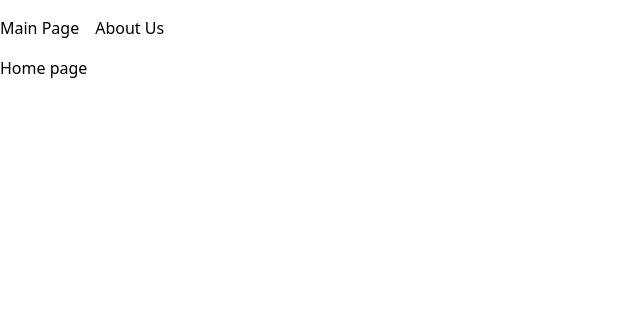
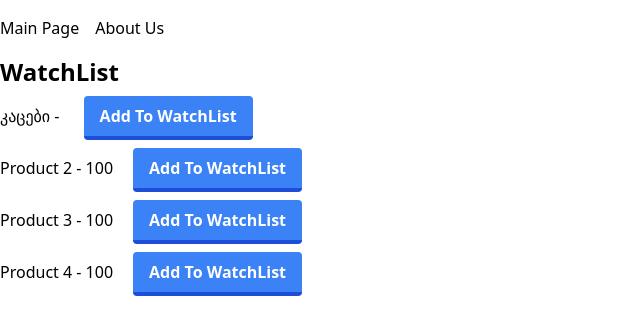
Before and after one commit to zurikelass/lovevue-master, a Vue app: page /#/ in a window 1280 px wide. Shown: the top 334 px of the page, without its empty margins (0-640 px from the left). Built offline with nearby package versions, Linux system fonts and the light colour scheme.

Commit message:
Add Search

```diff
--- a/src/App.vue
+++ b/src/App.vue
@@ -2,6 +2,8 @@
 import Cart from './components/Cart.vue'
 import Products from './components/Products.vue'
 import { useStore } from 'vuex'
+
+
 
 export default {
   components: {
@@ -12,7 +14,8 @@ export default {
     return {
       menu: [
         { routeName: 'Home', title: 'Main Page' },
-        { routeName: 'About', title: 'About Us' }
+        { routeName: 'About', title: 'About Us' },
+
       ]
     }
   },
--- /dev/null
+++ b/src/Search.vue
@@ -0,0 +1,24 @@
+<script>
+export default {
+  data() {
+    return {
+      searchTerm: ''
+    };
+  },
+  computed: {
+    filteredProducts() {
+      return this.$store.state.products.data.filter(product => {
+        return product.name.toLowerCase().includes(this.searchTerm.toLowerCase());
+      });
+    }
+  }
+};
+</script>
+<template>
+  <div>
+    <input type="text" v-model="searchTerm">
+    <div v-for="product in filteredProducts">
+      {{ product.name }}
+    </div>
+  </div>
+</template>
--- a/src/main.js
+++ b/src/main.js
@@ -3,16 +3,18 @@ import App from "./App.vue"
 import { createStore } from "vuex"
 import "./assets/main.css"
 import router from "./router/index.js"
+import Search from "./Search.vue"
 const app = createApp(App)
 
 const store = createStore({
     state(){
         return {
           products:{
+
            title: "WatchList",
            action: true,
            data:  [
-            {id: 1, name: "Product 1", price: 100},
+            {id: 1, name: "კაცები", description:'კაცები რომში'},
             {id: 2, name: "Product 2", price: 100 },
             {id: 3, name: "Product 3", price: 100 },
             {id: 4 , name: "Product 4", price: 100 },
@@ -28,6 +30,7 @@ const store = createStore({
 
         };
     },
+
     mutations:{
        addToWishList(state, payload){
         let product=state.products.data.find(item => item.id == payload)
@@ -44,6 +47,7 @@ const store = createStore({
 })
 
 createApp(App)
+.component("search-component", Search)
 .use(router)
 .use(store)
 .mount('#app')
--- a/src/view/About.vue
+++ b/src/view/About.vue
@@ -1,7 +1,10 @@
+<script setup>
+import Cart from '../components/Cart.vue'
+</script>
 <template>
     <div>
         <h1>
-            about
+            <Cart/>
         </h1>
     </div>
 </template>
--- a/src/view/Home.vue
+++ b/src/view/Home.vue
@@ -1,7 +1,10 @@
+<script setup>
+import Products from '../components/Products.vue';
+</script>
 <template>
     <div>
         <h1>
-            Home page
+            <Products/>
         </h1>
     </div>
 </template>
--- /dev/null
+++ b/src/view/Info.vue
@@ -0,0 +1,6 @@
+<script setup>
+
+</script>
+<template>
+
+</template>
```
